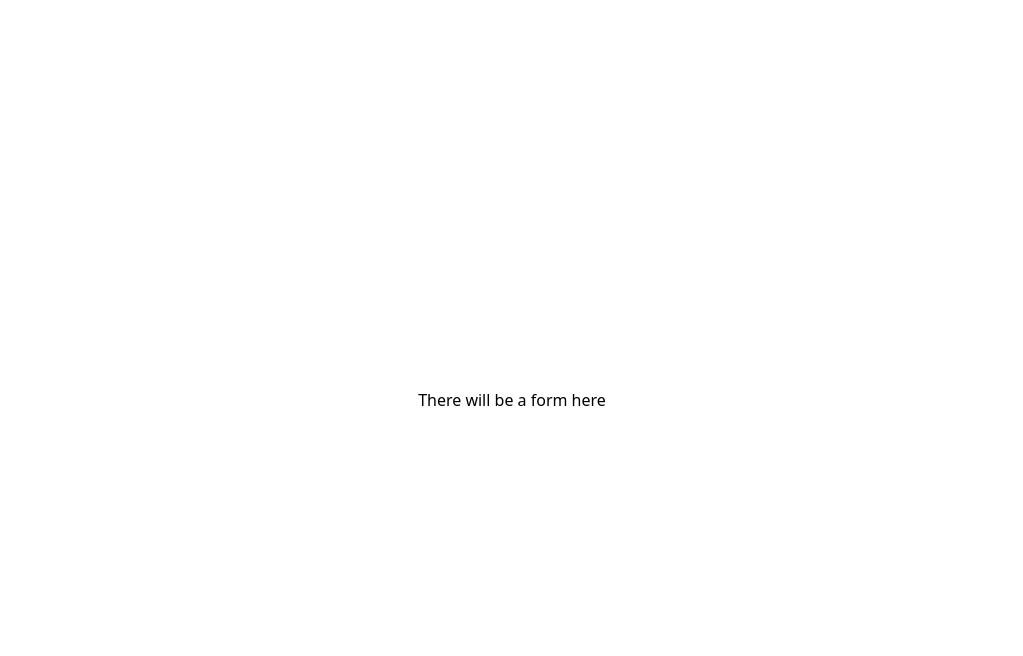
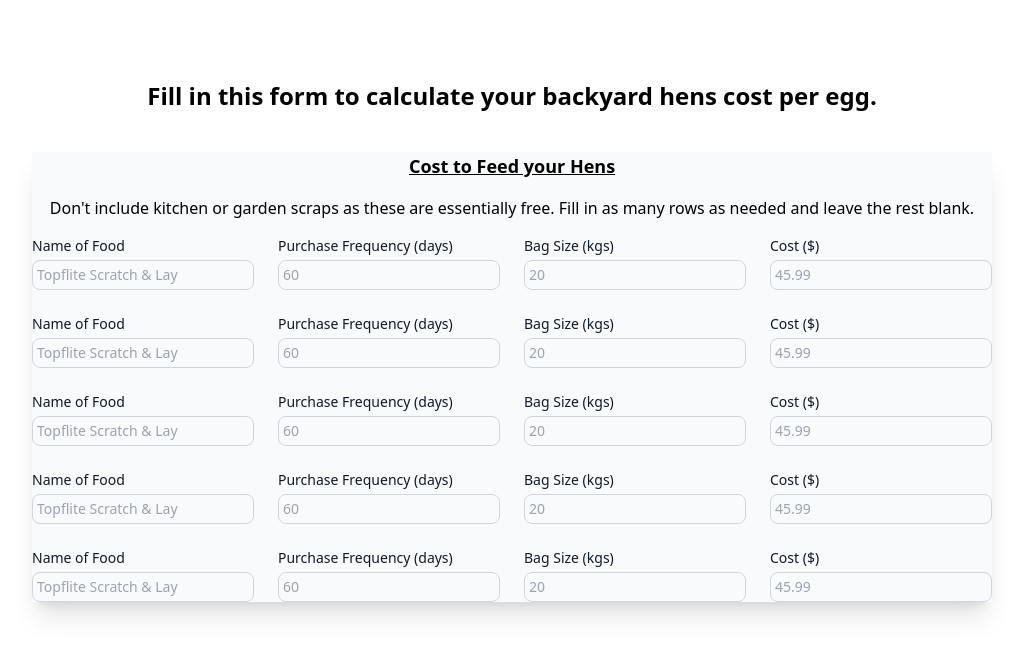
Before and after one commit to eleanor-tosh/chicken-app, a React (Create React App) app: page /inputs in a window 1280 px wide. Shown: the top 656 px of the page, without its empty margins (128-1151 px from the left). Built offline with nearby package versions, Linux system fonts and the light colour scheme.

Commit message:
Cost to feed part of form

```diff
--- a/src/pages/Inputs.jsx
+++ b/src/pages/Inputs.jsx
@@ -7,9 +7,241 @@ function Inputs() {
       initial={{ opacity: 0, scale: 0.5 }}
       animate={{ opacity: 1, scale: 1 }}
       transition={{ duration: 0.5 }}
-      class="grid h-screen place-items-center"
+      className="mt-20"
     >
-      <h1>There will be a form here</h1>
+      <div>
+        <h1 className="text-2xl font-bold mb-10 text-center">
+          Fill in this form to calculate your backyard hens cost per egg.
+        </h1>
+        <form className="bg-gray-50 shadow-xl w-3/4 mx-auto">
+          <div>
+            <div className="text-center col-span-full mb-4">
+              <h2 className="text-lg font-semibold underline mb-4">
+                Cost to Feed your Hens
+              </h2>
+              <p>
+                Don't include kitchen or garden scraps as these are essentially
+                free. Fill in as many rows as needed and leave the rest blank.
+              </p>
+            </div>
+            {/* First Food */}
+            <div className="grid gap-6 mb-6 md:grid-cols-4">
+              <div>
+                <label className="block mb-1 text-sm font-medium text-gray-900">
+                  Name of Food
+                </label>
+                <input
+                  className="bg-gray-50 border border-gray-300 text-gray-900 text-sm rounded-lg p-1 block w-full"
+                  type="string"
+                  placeholder="Topflite Scratch & Lay"
+                />
+              </div>
+              <div>
+                <label className="block mb-1 text-sm font-medium text-gray-900">
+                  Purchase Frequency (days)
+                </label>
+                <input
+                  className="bg-gray-50 border border-gray-300 text-gray-900 text-sm rounded-lg p-1 block w-full"
+                  type="number"
+                  placeholder="60"
+                />
+              </div>
+              <div>
+                <label className="block mb-1 text-sm font-medium text-gray-900">
+                  Bag Size (kgs)
+                </label>
+                <input
+                  className="bg-gray-50 border border-gray-300 text-gray-900 text-sm rounded-lg p-1 block w-full"
+                  type="number"
+                  placeholder="20"
+                />
+              </div>
+              <div>
+                <label className="block mb-1 text-sm font-medium text-gray-900">
+                  Cost ($)
+                </label>
+                <input
+                  className="bg-gray-50 border border-gray-300 text-gray-900 text-sm rounded-lg p-1 block w-full"
+                  type="number"
+                  placeholder="45.99"
+                />
+              </div>
+            </div>
+            {/* Second Food */}
+            <div className="grid gap-6 mb-6 md:grid-cols-4">
+              <div>
+                <label className="block mb-1 text-sm font-medium text-gray-900">
+                  Name of Food
+                </label>
+                <input
+                  className="bg-gray-50 border border-gray-300 text-gray-900 text-sm rounded-lg p-1 block w-full"
+                  type="string"
+                  placeholder="Topflite Scratch & Lay"
+                />
+              </div>
+              <div>
+                <label className="block mb-1 text-sm font-medium text-gray-900">
+                  Purchase Frequency (days)
+                </label>
+                <input
+                  className="bg-gray-50 border border-gray-300 text-gray-900 text-sm rounded-lg p-1 block w-full"
+                  type="number"
+                  placeholder="60"
+                />
+              </div>
+              <div>
+                <label className="block mb-1 text-sm font-medium text-gray-900">
+                  Bag Size (kgs)
+                </label>
+                <input
+                  className="bg-gray-50 border border-gray-300 text-gray-900 text-sm rounded-lg p-1 block w-full"
+                  type="number"
+                  placeholder="20"
+                />
+              </div>
+              <div>
+                <label className="block mb-1 text-sm font-medium text-gray-900">
+                  Cost ($)
+                </label>
+                <input
+                  className="bg-gray-50 border border-gray-300 text-gray-900 text-sm rounded-lg p-1 block w-full"
+                  type="number"
+                  placeholder="45.99"
+                />
+              </div>
+            </div>
+            {/* Third Food */}
+            <div className="grid gap-6 mb-6 md:grid-cols-4">
+              <div>
+                <label className="block mb-1 text-sm font-medium text-gray-900">
+                  Name of Food
+                </label>
+                <input
+                  className="bg-gray-50 border border-gray-300 text-gray-900 text-sm rounded-lg p-1 block w-full"
+                  type="string"
+                  placeholder="Topflite Scratch & Lay"
+                />
+              </div>
+              <div>
+                <label className="block mb-1 text-sm font-medium text-gray-900">
+                  Purchase Frequency (days)
+                </label>
+                <input
+                  className="bg-gray-50 border border-gray-300 text-gray-900 text-sm rounded-lg p-1 block w-full"
+                  type="number"
+                  placeholder="60"
+                />
+              </div>
+              <div>
+                <label className="block mb-1 text-sm font-medium text-gray-900">
+                  Bag Size (kgs)
+                </label>
+                <input
+                  className="bg-gray-50 border border-gray-300 text-gray-900 text-sm rounded-lg p-1 block w-full"
+                  type="number"
+                  placeholder="20"
+                />
+              </div>
+              <div>
+                <label className="block mb-1 text-sm font-medium text-gray-900">
+                  Cost ($)
+                </label>
+                <input
+                  className="bg-gray-50 border border-gray-300 text-gray-900 text-sm rounded-lg p-1 block w-full"
+                  type="number"
+                  placeholder="45.99"
+                />
+              </div>
+            </div>
+            {/* Fourth Food */}
+            <div className="grid gap-6 mb-6 md:grid-cols-4">
+              <div>
+                <label className="block mb-1 text-sm font-medium text-gray-900">
+                  Name of Food
+                </label>
+                <input
+                  className="bg-gray-50 border border-gray-300 text-gray-900 text-sm rounded-lg p-1 block w-full"
+                  type="string"
+                  placeholder="Topflite Scratch & Lay"
+                />
+              </div>
+              <div>
+                <label className="block mb-1 text-sm font-medium text-gray-900">
+                  Purchase Frequency (days)
+                </label>
+                <input
+                  className="bg-gray-50 border border-gray-300 text-gray-900 text-sm rounded-lg p-1 block w-full"
+                  type="number"
+                  placeholder="60"
+                />
+              </div>
+              <div>
+                <label className="block mb-1 text-sm font-medium text-gray-900">
+                  Bag Size (kgs)
+                </label>
+                <input
+                  className="bg-gray-50 border border-gray-300 text-gray-900 text-sm rounded-lg p-1 block w-full"
+                  type="number"
+                  placeholder="20"
+                />
+              </div>
+              <div>
+                <label className="block mb-1 text-sm font-medium text-gray-900">
+                  Cost ($)
+                </label>
+                <input
+                  className="bg-gray-50 border border-gray-300 text-gray-900 text-sm rounded-lg p-1 block w-full"
+                  type="number"
+                  placeholder="45.99"
+                />
+              </div>
+            </div>
+            {/* Fifth Food */}
+            <div className="grid gap-6 mb-6 md:grid-cols-4">
+              <div>
+                <label className="block mb-1 text-sm font-medium text-gray-900">
+                  Name of Food
+                </label>
+                <input
+                  className="bg-gray-50 border border-gray-300 text-gray-900 text-sm rounded-lg p-1 block w-full"
+                  type="string"
+                  placeholder="Topflite Scratch & Lay"
+                />
+              </div>
+              <div>
+                <label className="block mb-1 text-sm font-medium text-gray-900">
+                  Purchase Frequency (days)
+                </label>
+                <input
+                  className="bg-gray-50 border border-gray-300 text-gray-900 text-sm rounded-lg p-1 block w-full"
+                  type="number"
+                  placeholder="60"
+                />
+              </div>
+              <div>
+                <label className="block mb-1 text-sm font-medium text-gray-900">
+                  Bag Size (kgs)
+                </label>
+                <input
+                  className="bg-gray-50 border border-gray-300 text-gray-900 text-sm rounded-lg p-1 block w-full"
+                  type="number"
+                  placeholder="20"
+                />
+              </div>
+              <div>
+                <label className="block mb-1 text-sm font-medium text-gray-900">
+                  Cost ($)
+                </label>
+                <input
+                  className="bg-gray-50 border border-gray-300 text-gray-900 text-sm rounded-lg p-1 block w-full"
+                  type="number"
+                  placeholder="45.99"
+                />
+              </div>
+            </div>
+          </div>
+        </form>
+      </div>
     </motion.div>
   )
 }
```
